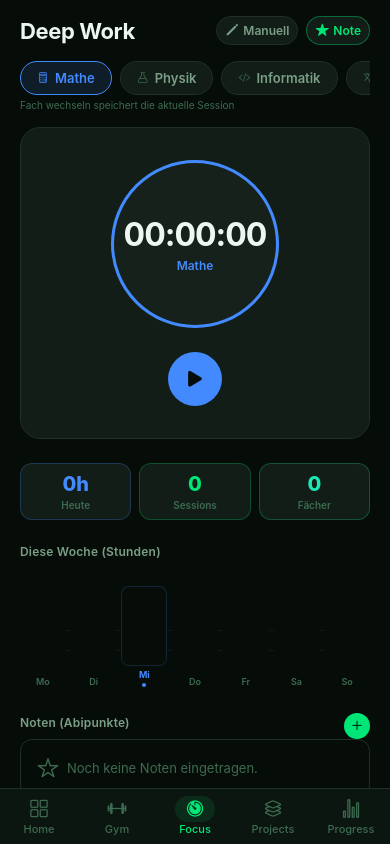
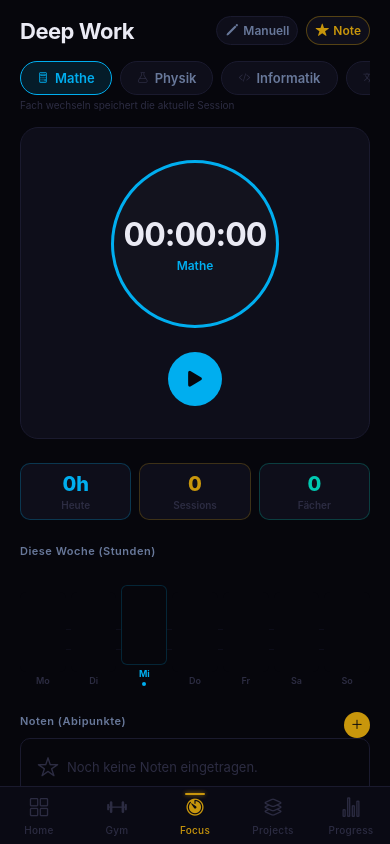
Before and after one commit to ivo-codar/vertex-app, a React Native app: screen /DeepWork in a window 390 px wide. Built offline with nearby package versions, Linux system fonts and the light colour scheme.

Commit message:
Stark/Wayne theme: gold accent, arc reactor blue, void black

```diff
--- a/app.json
+++ b/app.json
@@ -7,7 +7,7 @@
     "icon": "./assets/icon.png",
     "userInterfaceStyle": "dark",
     "splash": {
-      "backgroundColor": "#060D08"
+      "backgroundColor": "#06060C"
     },
     "ios": {
       "supportsTablet": false,
@@ -15,7 +15,7 @@
     },
     "android": {
       "adaptiveIcon": {
-        "backgroundColor": "#060D08"
+        "backgroundColor": "#06060C"
       },
       "package": "com.personal.vertex"
     },
@@ -26,8 +26,8 @@
       "name": "Vertex",
       "shortName": "Vertex",
       "lang": "de",
-      "themeColor": "#060D08",
-      "backgroundColor": "#060D08",
+      "themeColor": "#06060C",
+      "backgroundColor": "#06060C",
       "description": "Dein persönlicher Produktivitäts-Tracker"
     },
     "plugins": [
--- a/scripts/postbuild-web.js
+++ b/scripts/postbuild-web.js
@@ -15,16 +15,16 @@ html = html.replace(
 // 2. Inject mobile CSS after the expo-reset block
 const mobileCSS = `
   <style id="vertex-mobile">
-    html { background-color:#060D08; -webkit-text-size-adjust:100%; }
+    html { background-color:#06060C; -webkit-text-size-adjust:100%; }
     body {
-      background-color:#060D08;
+      background-color:#06060C;
       padding-top:env(safe-area-inset-top);
       padding-bottom:env(safe-area-inset-bottom);
       padding-left:env(safe-area-inset-left);
       padding-right:env(safe-area-inset-right);
       -webkit-font-smoothing:antialiased;
     }
-    #root { background-color:#060D08; }
+    #root { background-color:#06060C; }
     * { -webkit-tap-highlight-color:transparent; -webkit-touch-callout:none; touch-action:manipulation; }
     * { -webkit-user-select:none; user-select:none; }
     input,textarea { -webkit-user-select:text; user-select:text; font-size:16px; }
--- a/src/navigation/AppNavigator.tsx
+++ b/src/navigation/AppNavigator.tsx
@@ -25,10 +25,14 @@ const TAB_CONFIG: Record<keyof TabParamList, { label: string; active: IconName;
   Progress: { label: 'Progress', active: 'stats-chart', inactive: 'stats-chart-outline' },
 };
 
-function TabIcon({ name, focused, color }: { name: IconName; focused: boolean; color: string }) {
+function TabIcon({
+  name, focused, color,
+}: { name: IconName; focused: boolean; color: string }) {
   return (
-    <View style={[s.iconWrap, focused && s.iconWrapActive]}>
-      <Ionicons name={name} size={20} color={color} />
+    <View style={s.iconWrap}>
+      {/* Gold indicator line above active tab — Stark HUD style */}
+      {focused && <View style={s.indicator} />}
+      <Ionicons name={name} size={21} color={color} />
     </View>
   );
 }
@@ -54,13 +58,18 @@ export default function AppNavigator() {
             backgroundColor: colors.surface,
             borderTopColor: colors.border,
             borderTopWidth: 1,
-            height: 56 + insets.bottom,
+            height: 58 + insets.bottom,
             paddingBottom: Math.max(insets.bottom, 8),
-            paddingTop: 8,
+            paddingTop: 6,
           },
           tabBarActiveTintColor: colors.accent,
           tabBarInactiveTintColor: colors.textMuted,
-          tabBarLabelStyle: { fontSize: 11, fontWeight: '500' as const, marginTop: 2 },
+          tabBarLabelStyle: {
+            fontSize: 10,
+            fontWeight: '500' as const,
+            marginTop: 2,
+            letterSpacing: 0.3,
+          },
           tabBarLabel: cfg.label,
           tabBarIcon: ({ focused, color }) => (
             <TabIcon
@@ -83,13 +92,24 @@ export default function AppNavigator() {
 
 const s = StyleSheet.create({
   iconWrap: {
-    width: 40,
-    height: 26,
-    borderRadius: 13,
     alignItems: 'center',
     justifyContent: 'center',
+    width: 44,
+    height: 30,
+    gap: 4,
   },
-  iconWrapActive: {
-    backgroundColor: colors.accentDim,
+  // Thin gold line above the active icon — like a Stark UI selector
+  indicator: {
+    position: 'absolute',
+    top: 0,
+    width: 20,
+    height: 2,
+    borderRadius: 1,
+    backgroundColor: colors.accent,
+    // subtle glow effect via shadow
+    shadowColor: colors.accent,
+    shadowOffset: { width: 0, height: 0 },
+    shadowOpacity: 0.8,
+    shadowRadius: 4,
   },
 });
--- a/src/screens/deepwork/DeepWorkScreen.tsx
+++ b/src/screens/deepwork/DeepWorkScreen.tsx
@@ -26,9 +26,9 @@ type IoniconName = React.ComponentProps<typeof Ionicons>['name'];
 // ── Constants ─────────────────────────────────────────────────────────────────
 
 const COLOR_PALETTE = [
-  '#448AFF', '#FFB300', '#00E676', '#1DE9B6',
-  '#FF6B9D', '#69F0AE', '#FF8A65', '#CE93D8',
-  '#80CBC4', '#F48FB1', '#00E5FF', '#A5D6A7',
+  '#00AEEF', '#C8960C', '#E09B00', '#00C9B1',
+  '#8B7FD4', '#1A9E5C', '#E07B5C', '#7B9ED9',
+  '#C0392B', '#D4A5A5', '#5BA3A0', '#9B8EC4',
 ];
 
 const ICON_OPTIONS: IoniconName[] = [
--- a/src/theme/index.ts
+++ b/src/theme/index.ts
@@ -1,33 +1,61 @@
+/**
+ * VERTEX — Stark / Wayne Theme
+ *
+ * Batman: cold black, surgical precision, zero noise
+ * Stark:  refined gold, arc-reactor blue, J.A.R.V.I.S. data readouts
+ *
+ * Rule: Gold earns its place. It appears only where it matters.
+ */
+
 export const colors = {
-  bg:       '#060D08',
-  surface:  '#0C1610',
-  card:     '#111D16',
-  cardAlt:  '#172318',
-  border:   '#1E3028',
+  // ── Backgrounds ─────────────────────────────────────────────────────────────
+  // Cold blacks with a barely perceptible navy undertone — like the inside of
+  // the Batcave or a Stark Industries server room after dark.
+  bg:       '#06060C',   // void black
+  surface:  '#0A0A14',   // nav / tab bar
+  card:     '#0E0E1A',   // card surface
+  cardAlt:  '#121220',   // elevated / nested
+  border:   '#1A1A2E',   // hairline — barely there, like hologram grid lines
 
-  accent:    '#00E676',
-  accentDim: 'rgba(0, 230, 118, 0.10)',
+  // ── Stark Gold ───────────────────────────────────────────────────────────────
+  // 18-karat, not flashy. The accent strip on the Mark III suit.
+  // Earns its place: buttons, active states, progress, checkboxes.
+  accent:    '#C8960C',
+  accentDim: 'rgba(200, 150, 12, 0.13)',
 
-  blue:    '#448AFF',
-  blueDim: 'rgba(68, 138, 255, 0.10)',
+  // ── Arc Reactor Blue ─────────────────────────────────────────────────────────
+  // The chest piece. Pure, electric, data-forward.
+  // Used for: charts, focus timer, information states.
+  blue:    '#00AEEF',
+  blueDim: 'rgba(0, 174, 239, 0.12)',
 
-  teal:    '#1DE9B6',
-  tealDim: 'rgba(29, 233, 182, 0.10)',
+  // ── J.A.R.V.I.S. Teal ────────────────────────────────────────────────────────
+  // The holographic interface color. Cool, precise.
+  teal:    '#00C9B1',
+  tealDim: 'rgba(0, 201, 177, 0.10)',
 
-  cyan:    '#00E5FF',
-  cyanDim: 'rgba(0, 229, 255, 0.10)',
+  cyan:    '#00AEEF',
+  cyanDim: 'rgba(0, 174, 239, 0.10)',
 
-  green:    '#69F0AE',
-  greenDim: 'rgba(105, 240, 174, 0.10)',
+  // ── Success ───────────────────────────────────────────────────────────────────
+  // Kept subtle. Only for completion / done states.
+  green:    '#1A9E5C',
+  greenDim: 'rgba(26, 158, 92, 0.10)',
 
-  amber:    '#FFB300',
-  amberDim: 'rgba(255, 179, 0, 0.12)',
+  // ── Energy / Fire ─────────────────────────────────────────────────────────────
+  // Streak flames, repulsor charge, warnings. Warm gold-orange.
+  amber:    '#E09B00',
+  amberDim: 'rgba(224, 155, 0, 0.13)',
 
-  red: '#FF5252',
+  // ── Danger ────────────────────────────────────────────────────────────────────
+  // Iron Man red. Delete. Error. Alert.
+  red: '#C0392B',
 
-  text:     '#EDF7F0',
-  textSub:  '#7A9E86',
-  textMuted:'#3D6B50',
+  // ── Typography ───────────────────────────────────────────────────────────────
+  // Cold, screen-precise. Like reading off a monitor in a darkened lab.
+  text:      '#EAEAF4',   // near white, slight blue cast
+  textSub:   '#68789A',   // brushed steel
+  textMuted: '#2C2C42',   // deep shadow — barely readable by design
 };
 
 export const sp = {
@@ -40,33 +68,27 @@ export const sp = {
 };
 
 export const r = {
-  sm:  8,
-  md:  12,
-  lg:  16,
-  xl:  20,
-  xxl: 28,
+  sm:  6,    // sharper corners — more Wayne / Stark than rounded
+  md:  10,
+  lg:  14,
+  xl:  18,
+  xxl: 26,
   full: 999,
 };
 
 /**
- * 3-level typography hierarchy — no uppercase, consistent sizing.
- *
- * h1   28px  800 — screen hero numbers / large display
- * h2   22px  700 — screen titles
- * h3   17px  600 — card / modal titles
- * body 15px  400 — primary content
- * small 13px 400 — secondary content
- * label 12px 600 — section headers (subtle, NOT uppercase)
- * caption 11px 500 — metadata, timestamps
+ * Typography — precise, no fluff.
+ * Numbers read like J.A.R.V.I.S. readouts.
+ * No uppercase — uppercase screams "Bootstrap", not "Stark Industries".
  */
 export const font = {
   h1: {
     fontSize: 28, fontWeight: '800' as const,
-    color: colors.text, letterSpacing: -0.8,
+    color: colors.text, letterSpacing: -1,
   },
   h2: {
     fontSize: 22, fontWeight: '700' as const,
-    color: colors.text, letterSpacing: -0.4,
+    color: colors.text, letterSpacing: -0.5,
   },
   h3: {
     fontSize: 17, fontWeight: '600' as const,
@@ -81,9 +103,8 @@ export const font = {
     color: colors.textSub,
   },
   label: {
-    fontSize: 12, fontWeight: '600' as const,
-    color: colors.textSub, letterSpacing: 0.2,
-    // deliberately NO textTransform — uppercase reads as noise
+    fontSize: 11, fontWeight: '600' as const,
+    color: colors.textSub, letterSpacing: 0.5,
   },
   caption: {
     fontSize: 11, fontWeight: '500' as const,
--- a/web/index.html
+++ b/web/index.html
@@ -14,7 +14,7 @@
     />
 
     <!-- PWA / iPhone -->
-    <meta name="theme-color" content="#060D08" />
+    <meta name="theme-color" content="#06060C" />
     <meta name="apple-mobile-web-app-capable" content="yes" />
     <meta name="apple-mobile-web-app-status-bar-style" content="black-translucent" />
     <meta name="apple-mobile-web-app-title" content="Vertex" />
@@ -29,7 +29,7 @@
 
       html {
         height: 100%;
-        background-color: #060D08;
+        background-color: #06060C;
         /* Prevent iOS text size adjustment when rotating */
         -webkit-text-size-adjust: 100%;
         text-size-adjust: 100%;
@@ -39,7 +39,7 @@
         margin: 0;
         padding: 0;
         height: 100%;
-        background-color: #060D08;
+        background-color: #06060C;
         overflow: hidden;
         /* Extend body into notch / home-indicator zones */
         padding-top:    env(safe-area-inset-top);
@@ -53,7 +53,7 @@
       #root {
         display: flex;
         height: 100%;
-        background-color: #060D08;
+        background-color: #06060C;
       }
 
       /* ── App-like touch behaviour ── */
```
Also changed, not shown: src/store/index.ts (+9 -8 lines), 2 other files (tests, documents, lock files or other folders).
